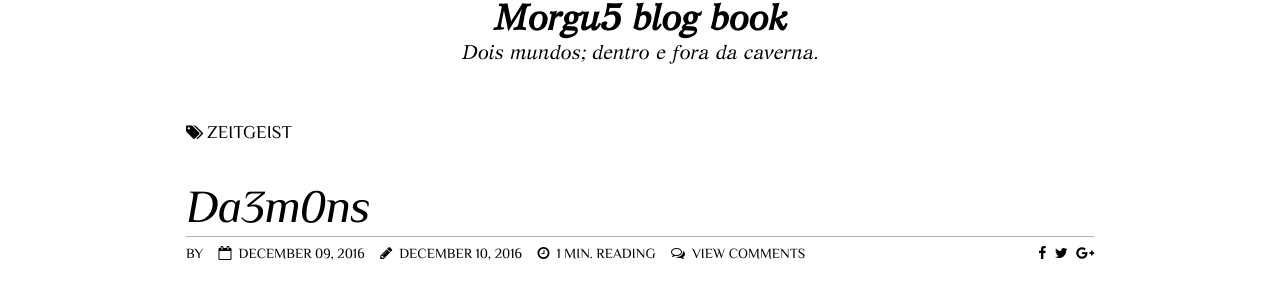
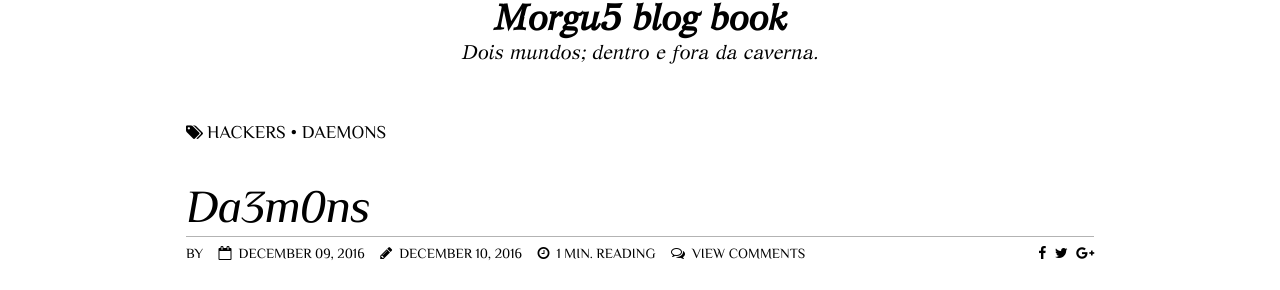
Before and after one commit to Agt-Morgu5/agt-morgu5.github.io, a Jekyll site: the page built from _posts/music/projects/2016-07-02-life-is-a-pimball.md, in a window 1280 px wide. Shown: the part 128-418 px from the top of the page. Built offline with Jekyll 4.4.1, drawn with Linux system fonts in a browser that asks for light colours; nearby versions of some CDN libraries; comment, search, counter and statistics services are not loaded.

Commit message:
more-bats

```diff
--- a/_posts/music/projects/2016-07-02-life-is-a-pimball.md
+++ b/_posts/music/projects/2016-07-02-life-is-a-pimball.md
@@ -7,7 +7,7 @@ title: 'Da3m0ns'
 #excerpt: ""
 date: '2016-12-09T18:50:00+01:00'
 modified: '2016-12-10T12:42:00+01:00'
-tags: [zeitgeist]
+tags: [hackers, daemons]
 author: Morgu5
 ---
 
```
